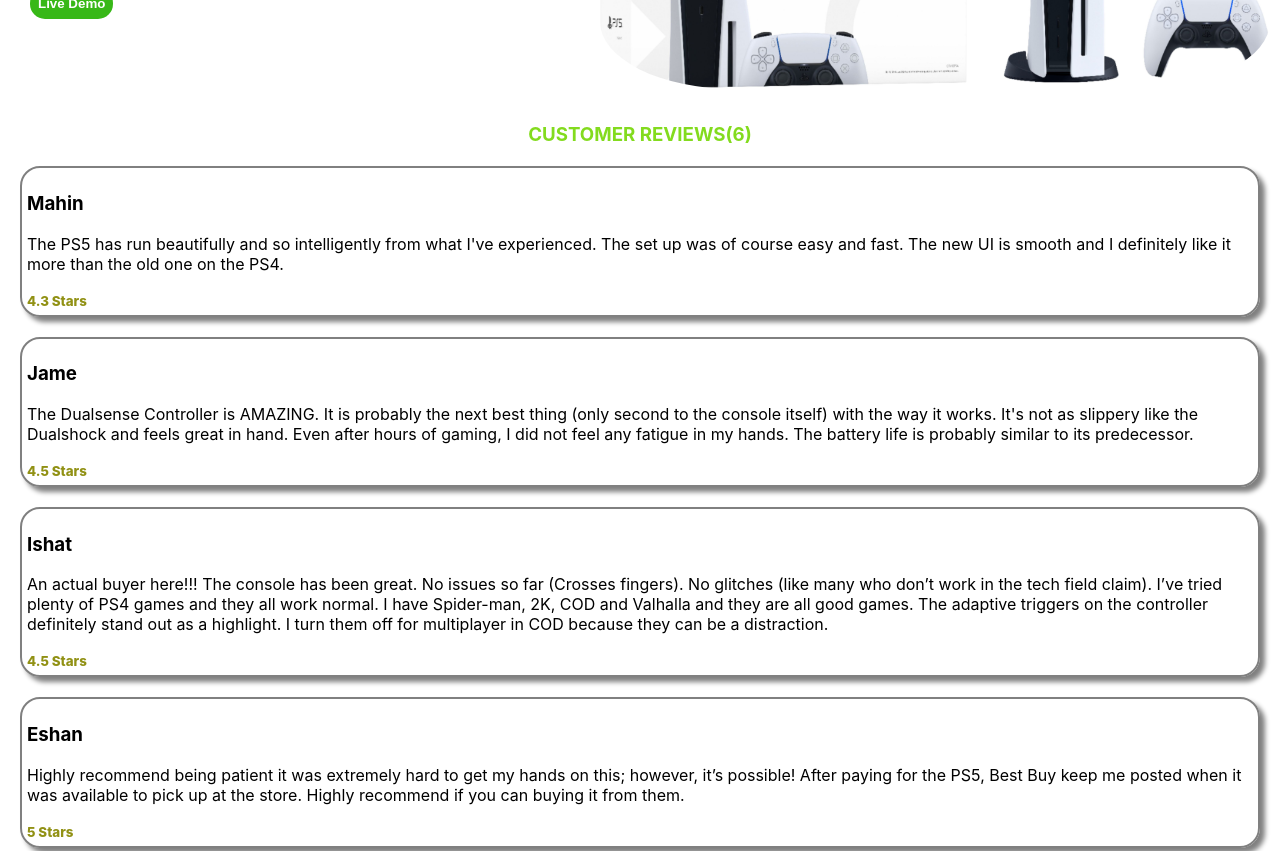
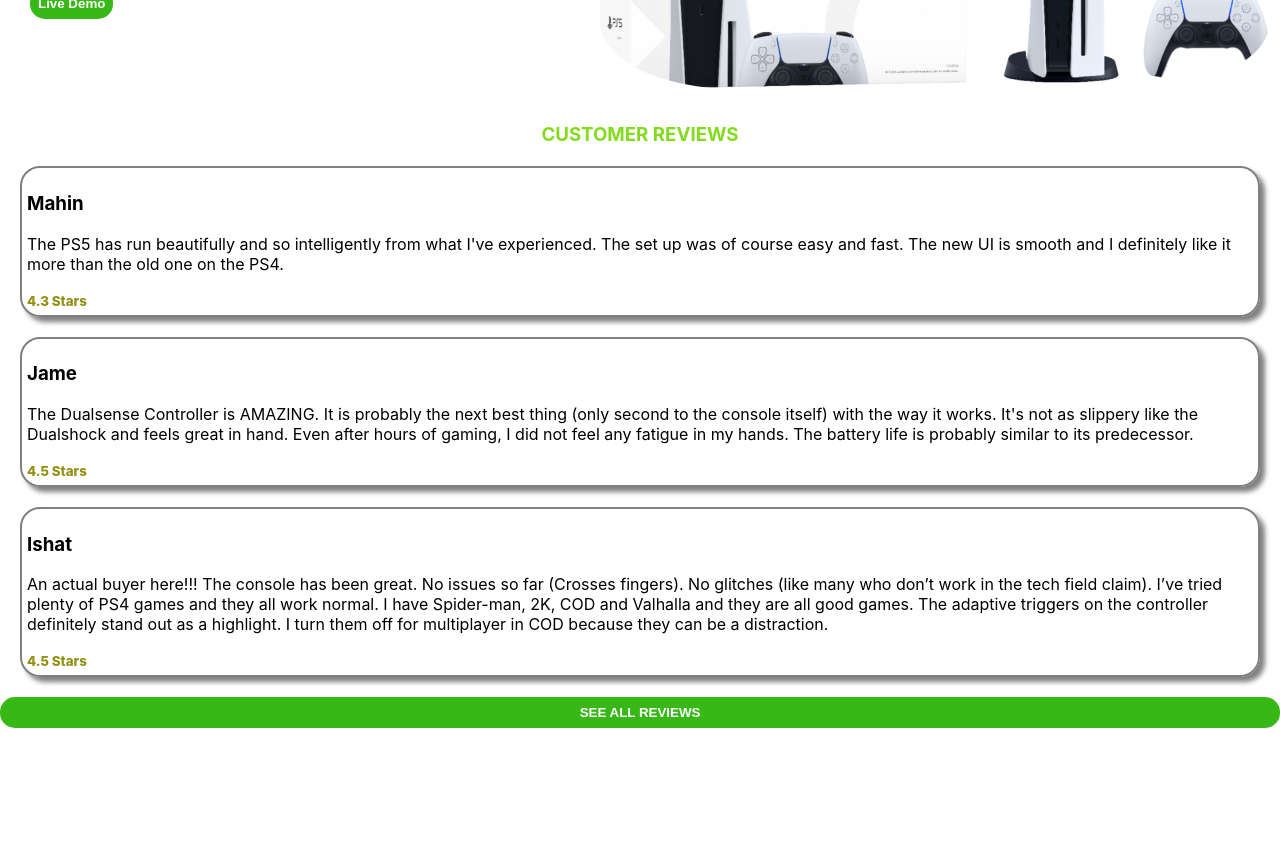
Before and after one commit to EHSANJiSHAD/ps5-whole-seller, a React (Create React App) app: page / in a window 1280 px wide. Shown: the part 320-1171 px from the top of the page. After the commit the page ends 1058 px from the top, so only its background shows below. Built offline with nearby package versions, Linux system fonts and the light colour scheme.

Commit message:
home page 3 reviews added

```diff
--- a/public/index.html
+++ b/public/index.html
@@ -24,7 +24,7 @@
       work correctly both with client-side routing and a non-root public URL.
       Learn how to configure a non-root public URL by running `npm run build`.
     -->
-    <title>PS5 </title>
+    <title>PS5 WHOLE SELLER</title>
   </head>
   <body>
     <noscript>You need to enable JavaScript to run this app.</noscript>
--- a/src/App.js
+++ b/src/App.js
@@ -7,6 +7,7 @@
 import Dashboard from './components/Dashboard/Dashboard';
 import Blogs from './components/Blogs/Blogs';
 import About from './components/About/About';
+import Error from './components/Error/Error';
 
 function App() {
   return (
@@ -19,6 +20,7 @@
         <Route path='/dashboard' element={<Dashboard></Dashboard>}></Route>
         <Route path='/blogs' element={<Blogs></Blogs>}></Route>
         <Route path='/about' element={<About></About>}></Route>
+        <Route path='*' element={<Error></Error>}></Route>
 
        </Routes>
     </div>
--- a/src/components/Dashboard/Dashboard.css
+++ b/src/components/Dashboard/Dashboard.css
@@ -0,0 +1,3 @@
+.charts{
+    margin-top: 0;
+}
--- a/src/components/Dashboard/Dashboard.js
+++ b/src/components/Dashboard/Dashboard.js
@@ -8,13 +8,19 @@
 const Dashboard = () => {
     return (
         <div>
-            <h1 style={{textAlign:'center',color:'rgb(131, 219, 30)'}}>CHARTS</h1>
+            <h1 style={{ textAlign: 'center', color: 'rgb(131, 219, 30)' }}>CHARTS</h1>
 
             <div className='charts'>
+                <div>
+                    <h2>MONTHLY REVENUE LINECHART</h2>
+                    <MyLineChart></MyLineChart>
+                </div>
 
-            <MyLineChart></MyLineChart>
+                <div>
+                    <h2>MONTHLY REVENUE BARCHART</h2>
+                    <MyBarChart></MyBarChart>
+                </div>
 
-            <MyBarChart></MyBarChart>
 
 
             </div>
--- a/src/components/Error/Error.css
+++ b/src/components/Error/Error.css
@@ -0,0 +1,5 @@
+h2{
+    text-align: center;
+    color: gray;
+    margin-top: 150px;
+}
--- a/src/components/Error/Error.js
+++ b/src/components/Error/Error.js
@@ -5,7 +5,7 @@
 const Error = () => {
     return (
         <div>
-           <h2>404 Not found</h2>
+           <h2>404 Not found!</h2>
         </div>
     );
 };
--- a/src/components/Home/Home.css
+++ b/src/components/Home/Home.css
@@ -24,3 +24,19 @@
     background-color: rgb(36, 145, 9);
     font-weight: 600;
 }
+
+.review-btn{
+    padding: 8px;
+    background-color: rgb(55, 184, 23);
+    border-radius: 15px;
+    border: none;
+    color: white;
+    font-weight: 600;
+    width: 100%;
+    margin-bottom: 10px;
+}
+
+.review-btn:hover{
+    background-color: rgb(36, 145, 9);
+    font-weight: 600;
+}
--- a/src/components/Home/Home.js
+++ b/src/components/Home/Home.js
@@ -3,6 +3,7 @@
 import React from 'react';
 import useReviews from './../../hooks/useReviews';
 import Review from '../Review/Review';
+import { Link } from 'react-router-dom';
 
 const Home = () => {
     const [reviews,setReviews] = useReviews();
@@ -25,11 +26,12 @@
             </div>
 
             <section className='Customer-reviews'>
-                    <h3 style={{textAlign:'center',color:'rgb(131, 219, 30)'}}>CUSTOMER REVIEWS({reviews.length})</h3>
+                    <h3 style={{textAlign:'center',color:'rgb(131, 219, 30)'}}>CUSTOMER REVIEWS</h3>
+            {
 
-            {
-                reviews.map(review => <Review key={review.id} review={review}></Review>)
+                reviews.slice(0,3).map(review => <Review key={review.id} review={review}></Review>)
             }
+            <Link to='/reviews'><button className='review-btn'>SEE ALL REVIEWS</button></Link>
             </section>
 
         </div>
--- a/src/components/MyLineChart/MyLineChart.js
+++ b/src/components/MyLineChart/MyLineChart.js
@@ -43,7 +43,10 @@
         }
     ];
     return (
+
+
         <LineChart height={400} width={500} data={data}>
+
             <Line dataKey={'revenue'} type="monotone"  stroke="#82ca9d" ></Line>
             <CartesianGrid strokeDasharray="3 3" />
             <XAxis dataKey={"month"}></XAxis>
```
Also changed, not shown: 1 other file (tests, documents, lock files or other folders).
